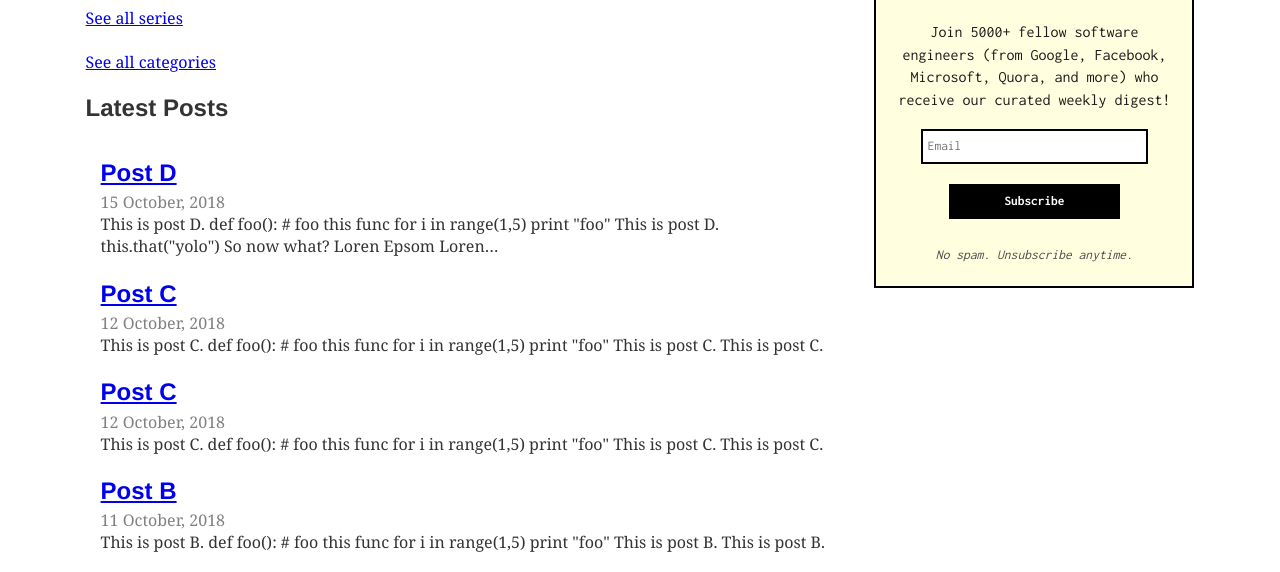
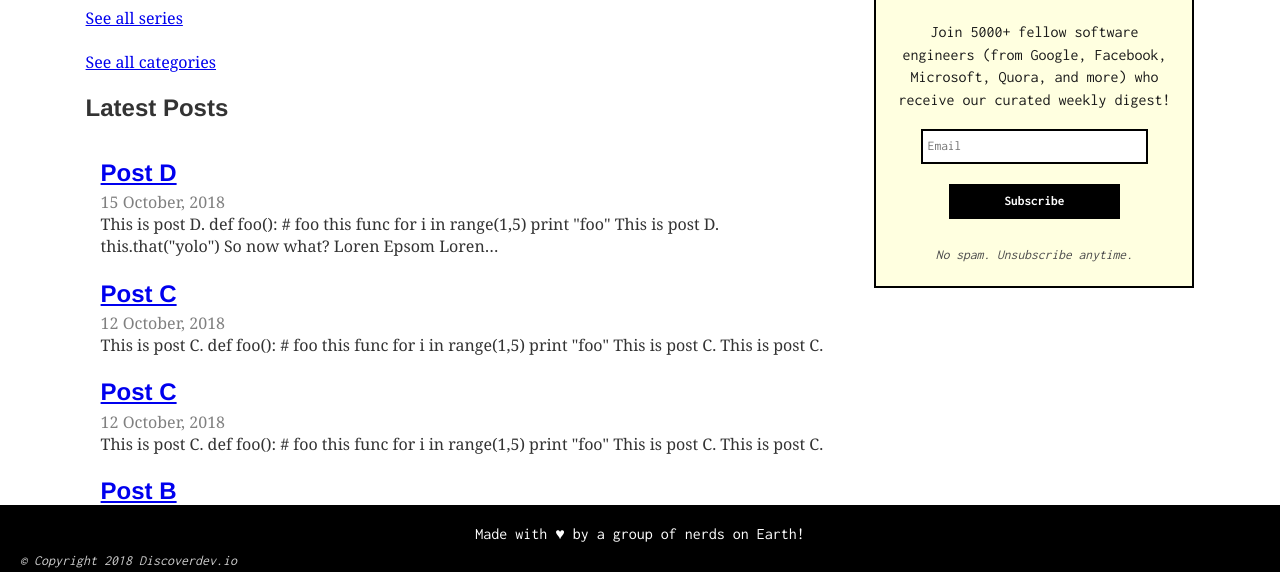
Before and after one commit to deepakkarki/gatsby-blog-starter, a Gatsby site: page /blog in a window 1280 px wide. Shown: the part 211-783 px from the top of the page. Built offline with nearby package versions, Linux system fonts and the light colour scheme; Gatsby itself is replaced by a stand-in of ours; some packages are replaced by stand-ins of ours; what typography-theme-parnassus would draw is missing.

Commit message:
Added a footer that sticks to the bottom

```diff
--- a/src/components/layout.js
+++ b/src/components/layout.js
@@ -40,6 +40,11 @@ const Layout = ({ children }) => (
           </div>
           <Newsletter/>
         </div>
+        <footer className={styles.footer}>
+          <p className={styles.footerMsg}>Made with ♥ by a group of nerds on Earth!</p>
+          <p className={styles.copyright}>© Copyright 2018 Discoverdev.io</p>
+        </footer>
+        <div className={styles.ghostFooter}></div>
       </>
     )}
   />
--- a/src/components/layout.module.css
+++ b/src/components/layout.module.css
@@ -33,3 +33,36 @@
     padding: 0 10px;
   }
 }
+
+.footer{
+  padding: 10px 10px;
+  background-color: #000;
+  color: #fff;
+  text-align: center;
+  position: absolute;
+  width: 100%;
+  bottom: 0;
+  line-height: 1.15;
+  font-family: 'Inconsolata', monospace;
+}
+
+.footerMsg{
+  padding: 10px 0;
+  margin-bottom: 0;
+  font-family: 'Inconsolata', monospace;
+}
+
+.copyright{
+  padding-left: 10px;
+  padding-bottom: 10px;
+  font-size: 14px;
+  font-style: italic;
+  color: #ccc;
+  text-align: left;
+  margin-bottom: 0;
+  font-family: 'Inconsolata', monospace;
+}
+
+.ghostFooter{
+  height: 100px;
+}
--- a/src/utils/typography.js
+++ b/src/utils/typography.js
@@ -9,6 +9,10 @@ parnassusTheme.scaleRatio = 2.25,
 parnassusTheme.overrideThemeStyles = ({adjustFontSizeTo, rhythm}, options, styles) => {
 
   return {
+    body: {
+      minHeight: "100vh",
+      position: "relative",
+    },
     blockquote: {
         ...adjustFontSizeTo('17px'),
         fontStyle: 'italic',
```
